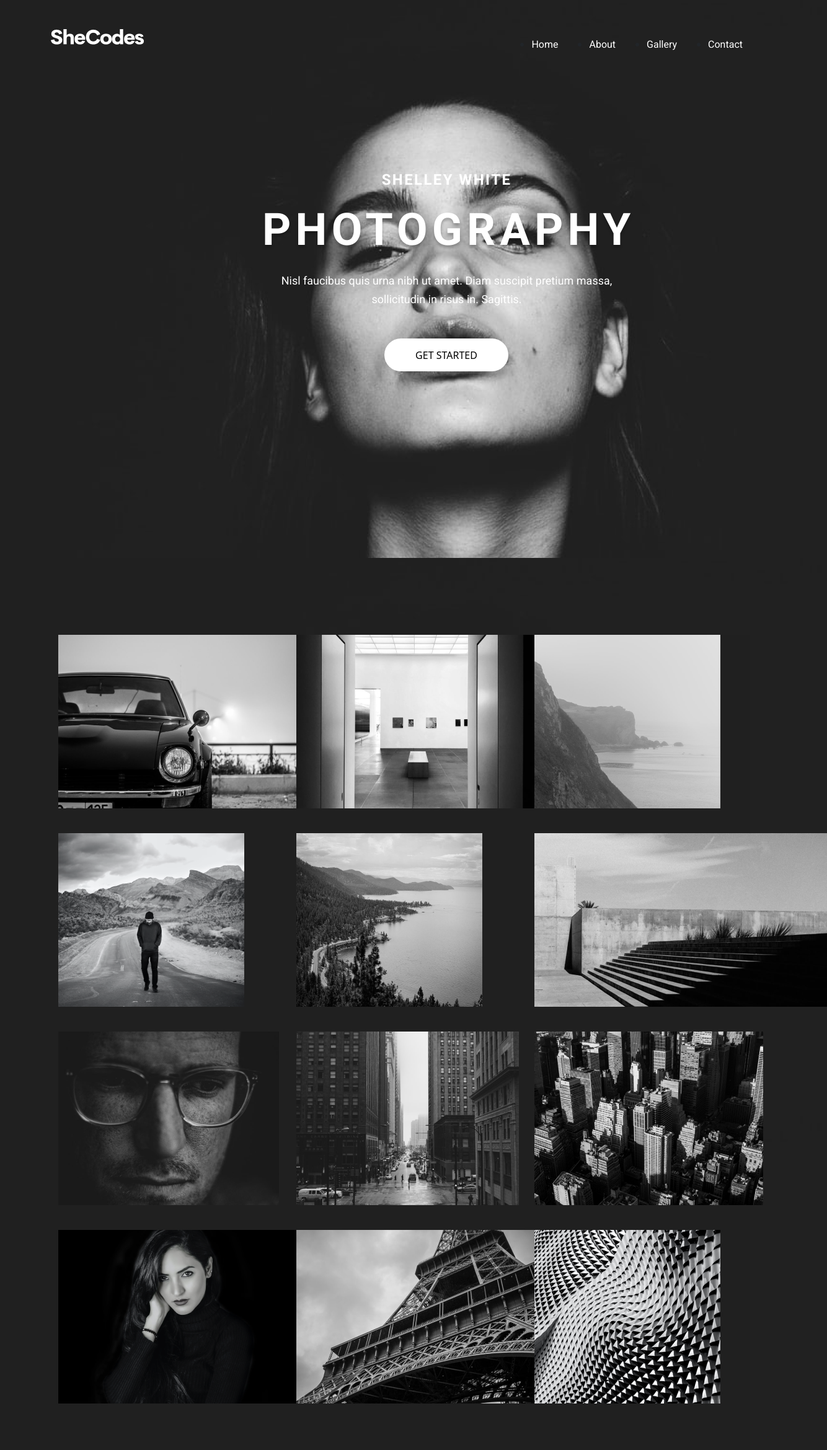
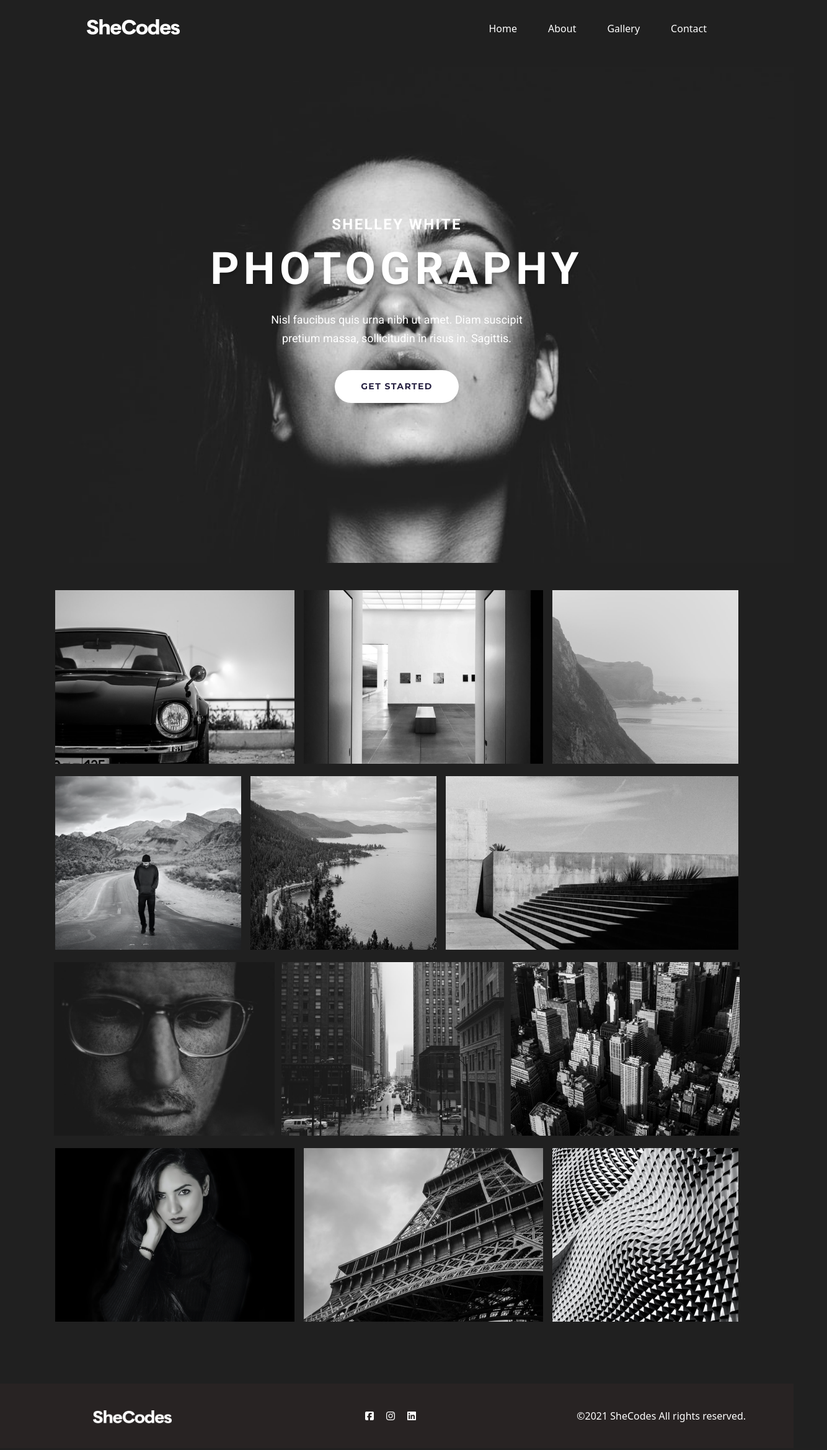
Before and after one commit to Julia-swift/portfolio, a plain HTML site: page index.html in a window 1280 px wide. Shown: the whole page at 62% size, 1334 px wide, since content can reach past the window. Drawn offline with nearby package versions, Linux system fonts and the light colour scheme.

Commit message:
Add files via upload

```diff
--- a/index.html
+++ b/index.html
@@ -20,89 +20,146 @@
       href="https://fonts.googleapis.com/css2?family=Montserrat:wght@700&family=Roboto:wght@400;700&display=swap"
       rel="stylesheet"
     />
+    <script
+      src="https://kit.fontawesome.com/9d2f843523.js"
+      crossorigin="anonymous"
+    ></script>
     <link rel="stylesheet" href="/styles/portfolio.css" />
     <meta name="viewport" content="width=device-width, initial-scale=1.0" />
     <title>Portfolio Homepage</title>
   </head>
   <body>
-    <header class="container header flex">
-      <div><img src="./img/SheCodes.png" alt="logo" /></div>
-      <nav class="header_nav">
-        <ul class="header_ul">
-          <li class="header_li">
-            <a class="header_link" href="#">Home</a>
-          </li>
-          <li class="header_li">
-            <a class="header_link" href="#">About</a>
-          </li>
-          <li class="header_li">
-            <a class="header_link" href="#">Gallery</a>
-          </li>
-          <li class="header_li">
-            <a class="header_link" href="#">Contact</a>
-          </li>
+    <header>
+      <nav class="d-flex justify-content-between">
+        <a href="/index.html">
+          <img src="/img/SheCodes.png" class="logo" alt="" />
+        </a>
+        <ul class="d-flex">
+          <a href="/index.html" title="Home" class="active"><li>Home</li></a>
+          <a href="/about.html" title="About"><li>About</li></a>
+          <a href="/gallery.html" title="Gallery"><li>Gallery</li></a>
+          <a href="/contact.html" title="Contact"><li>Contact</li></a>
         </ul>
       </nav>
     </header>
-    <div class="caption">
+
+    <div class="container-fluid caption">
       <h3>SHELLEY WHITE</h3>
-      <h1>PHOTOGRAPHY</h1>
-      <p>
+      <h1 class="mt-3">PHOTOGRAPHY</h1>
+      <p class="mt-3 mx-auto">
         Nisl faucibus quis urna nibh ut amet. Diam suscipit pretium massa,
         sollicitudin in risus in. Sagittis.
       </p>
       <div><button class="button">GET STARTED</button></div>
     </div>
-     <br>
-    <div class="container gallery">
-      <div class="row one">
-        <div class="col-sm-4">
-          <img src="/img/row_1/Rectangle 107.png" alt="car" />
+    <br />
+    <div class="container gal">
+      <div class="photos">
+        <div class="row g-0">
+          <div class="col-sm-6 col-md-auto mx-auto">
+            <img class="img-fluid" src="/img/row_1/car.png" alt="car" />
           </div>
-        <div class="col-sm-4">
-          <img src="/img/row_1/Rectangle 108.png" alt="hall" />
+          <div class="col-sm-6 col-md-auto mx-auto">
+            <img class="img-fluid" src="/img/row_1/hall.png" alt="hall" />
           </div>
-        <div class="col-sm-4">
-          <img src="/img/row_1/Rectangle 109.png" alt="mountains" />
+          <div class="col-md-auto mx-auto">
+            <img
+              src="/img/row_1/mountains.png"
+              alt="mountains"
+              class="d-none d-md-block"
+            />
           </div>
         </div>
-      <div class="row">
-        <div class="col-sm-4">
-          <img src="/img/row_2/Rectangle 107.png" alt="man" />
+        <div class="row g-0">
+          <div class="col-md-auto mx-auto">
+            <img
+              src="/img/row_2/1_man.png"
+              alt="man"
+              class="d-none d-md-block"
+            />
           </div>
-        <div class="col-sm-4">
-          <img src="/img/row_2/Rectangle 108.png" alt="lake" />
+          <div class="col-sm-6 col-md-auto mx-auto">
+            <img src="/img/row_2/lake.png" alt="Gallery Photo" class="" />
           </div>
-        <div class="col-sm-4">
-          <img src="/img/row_2/Rectangle 109.png" alt="stairs" />
+          <div class="col-sm-6 col-md-auto mx-auto">
+            <img
+              src="/img/row_2/stairs.png"
+              alt="Gallery Photo"
+              class="xl-photo"
+            />
           </div>
         </div>
-      <div class="row">
-        <div class="col-sm-4">
-          <img src="/img/row_3/Rectangle 107.png" alt="glasses" />
+        <div class="row g-0">
+          <div class="col-sm-6 col-md-auto mx-auto">
+            <img
+              src="/img/row_3/1_glasses.png"
+              alt="Gallery Photo"
+              class="img-fluid"
+            />
           </div>
-        <div class="col-sm-4">
-          <img src="/img/row_3/Rectangle 108.png" alt="street" />
+          <div class="col-sm-6 col-md-auto mx-auto">
+            <img
+              src="/img/row_3/2_street.png"
+              alt="Gallery Photo"
+              class="img-fluid"
+            />
           </div>
-        <div class="col-sm-4">
-          <img src="/img/row_3/Rectangle 109.png" alt="buildings" />
+          <div class="col-md-auto mx-auto">
+            <img
+              src="/img/row_3/3_buildings.png"
+              alt="Gallery Photo"
+              class="d-none d-md-block"
+            />
           </div>
         </div>
-      <div class="row four">
-        <div class="col-sm-4">
-          <img src="/img/row_4/Rectangle 107.png" alt="woman" />
+
+        <div class="row four g-0">
+          <div class="col-md-auto mx-auto">
+            <img
+              src="/img/row_4/1_lady.png"
+              alt="Gallery Photo"
+              class="d-none d-md-block"
+            />
           </div>
-        <div class="col-sm-4">
-          <img src="/img/row_4/Rectangle 108.png" alt="eiffel" />
+          <div class="col-md-auto mx-auto">
+            <img
+              src="/img/row_4/2_eiffel.png"
+              alt="Gallery Photo"
+              class="d-none d-md-block"
+            />
           </div>
-        <div class="col-sm-4">
-          <img src="/img/row_4/Rectangle 109.png" alt="lines" />
+          <div class="col-md-auto mx-auto">
+            <img
+              src="/img/row_4/3_strips.png"
+              alt="Gallery Photo"
+              class="d-none d-md-block"
+            />
           </div>
         </div>
-      <br>
       </div>
-    <footer>
-
-    </footer>
+    </div>
+    <!-- start Footer -->
+    <div class="container-fluid">
+      <div class="row footer">
+        <div class="col-lg-12 col-xl-4 footer-image d-none d-xl-block">
+          <img class="img-fluid" src="/img/SheCodes.png" alt="SheCodes-Logo" />
+        </div>
+        <div class="col-lg-12 col-xl-4 footer-social-icon">
+          <a href="www.facebook.com/SHELLEY-WHITE" target="_blank"
+            ><i class="fa-brands fa-square-facebook"></i
+          ></a>
+          <a href="www.instagram.com/SHELLEY-WHITE" target="_blank"
+            ><i class="fa-brands fa-instagram"></i
+          ></a>
+          <a href="www.linkedin.com/SHELLEY-WHITE" target="_blank"
+            ><i class="fa-brands fa-linkedin"></i
+          ></a>
+        </div>
+        <div class="col-lg-12 col-xl-4 footer-right">
+          <span>©2021 SheCodes All rights reserved.</span>
+        </div>
+      </div>
+    </div>
+    <!-- end Footer -->
   </body>
 </html>
--- a/styles/portfolio.css
+++ b/styles/portfolio.css
@@ -1,85 +1,117 @@
+* {
+  margin: 0;
+  padding: 0;
+  box-sizing: border-box;
+}
+:root {
+  --primary-font-family: "Roboto", sans-serif;
+  --secondary-font-family: "Montserrat", sans-serif;
+  --menu-margin: 40px 140px;
+  --primary-bg-color: #202020;
+  --primary-color: #ffffff;
+}
+
 body {
-  background-image: url(/img/bg.png);
+  background: var(--primary-bg-color);
 }
+
+a {
+  text-decoration: none;
+  color: var(--primary-color);
+}
+
+nav {
+  padding: 30px 140px;
+  background: var(--primary-background);
+}
+nav li {
+  display: inline;
+  list-style: none;
+  padding-left: 50px;
+  line-height: 2;
+}
+nav ul {
+  padding: 0;
+}
+
+.gallery-section h1 {
+  font-family: var(--primary-font-family);
+  font-weight: 700;
+  font-size: 64px;
+  line-height: 75px;
+  letter-spacing: 0.1em;
+  color: white;
+  margin-bottom: 30px;
+}
+
+h1,
+h3 {
+  font-family: var(--primary-font-family);
+  font-weight: 700;
+  text-align: center;
+  letter-spacing: 0.1em;
+  color: var(--primary-color);
+}
+
 h1 {
-
-  font-family: "Roboto", sans-serif;
-  font-weight: 700;
   font-size: 72px;
   line-height: 84px;
-  text-align: center;
-  letter-spacing: 0.1em;
-  color: #ffffff;
   text-shadow: 0px 4px 4px rgba(0, 0, 0, 0.25);
   margin-top: 25px;
   margin-bottom: 25px;
 }
 h3 {
-  font-family: "Roboto";
-  font-weight: 700;
   font-size: 24px;
   line-height: 28px;
-  text-align: center;
-  letter-spacing: 0.1em;
-  color: #ffffff;
-  margin-top: 158px;
 }
 
 p {
   text-align: center;
-  font-family: "Roboto";
+  font-family: var(--primary-font-family);
   font-size: 18px;
   line-height: 30px;
   text-align: center;
   color: #ffffff;
+  width: 460px;
 }
-.container{
- width: 1440px;
- left: 144px;
- right: 144px;
- }
-.container.gallery{
+
+.container.gal {
   background: #202020;
 }
 
-.image-gallery li {
-  height: 300px;
-  cursor: pointer;
- ...
- }
- .row.one{
+.row.one {
   margin-top: 100px;
 }
-.row.four{
+
+.four {
   margin-bottom: 100px;
 }
 
 .caption {
-  width: 595px;
-  height: 323px;
-  margin-left: 423px;
-  margin-bottom: 301px;
+  text-align: center;
+  background-image: url("/img/bg.png");
+  background-color: var(--primary-background);
+  height: 800px;
+  background-size: cover;
+  background-position: center;
+  overflow: hidden;
+  background-repeat: no-repeat;
+  padding-top: 240px;
 }
-.logo{
+.logo {
   width: 150px 0;
-
 }
 
-.header{
+.header {
   height: 118px;
   width: 1440px;
+}
 
-}
-.flex {
-  display: flex;
-  justify-content: space-between;
-  align-items: center;
-}
 .header_link {
   font-size: 16px;
   line-height: 19px;
-  color: #FFFFFF;
-  font-family: "Roboto";
+  color: #ffffff;
+  font-family: var(--primary-font-family);
   text-decoration: none;
 }
 
@@ -87,39 +119,140 @@ width: 1440px;
   display: flex;
   gap: 50px;
   margin-top: 40px;
+}
+.button {
+  width: 200px;
+  height: 53px;
+  border-radius: 50px;
+  color: #272142;
+  background: #fff;
+  padding: 18px 30px;
+  font-size: 14px;
+  letter-spacing: 5px;
+  font-family: var(--secondary-font-family);
+  text-align: center;
+  line-height: 17px;
+  letter-spacing: 0.1em;
+  border: none;
+  margin-top: 20px;
+}
 
+.photos {
+  max-width: 1152px;
+  margin: 0 auto;
 }
-.button{
+.photos img {
+  height: 280px;
+  margin-top: 20px;
+  gap: 40px;
+}
+
+@media (max-width: 1200px) {
+  .image-section div {
+    margin-bottom: 20px;
+  }
+  .photos img {
     display: flex;
-flex-direction: row;
+  }
+  .gallery {
+    margin-top: 0;
+  }
+}
+@media (max-width: 412px) {
+  .photos img {
+    display: flex;
+  }
+  .gallery h1 {
+    font-size: 32px;
+    margin: 0;
+  }
+}
+
+.footer {
+  min-height: 100px;
+  background-color: #282323;
+  margin-top: 100px;
+}
+
+.footer-image {
+  display: block;
+  padding: 40px 150px;
+}
+
+.footer-social-icon {
+  display: flex;
   justify-content: center;
   align-items: center;
-padding: 18px 30px;
-gap: 10px;
-position: absolute;
-width: 200px;
-height: 53px;
-left: 620px;
-top: 546px;
-background: #FFFFFF;
-border-radius: 50px;
-border: none;
+  margin: 0;
+  padding: 0;
+}
+.footer-social-icon i {
+  background-color: var(--primary-bg-color);
+  color: white;
+  font-weight: 400;
+  font-size: 16px;
+  line-height: 18px;
+  background-color: #282323;
+  margin-right: 20px;
 }
 
-.row{
-width: 1152px;
-height: 280px;
+.footer-right {
   display: flex;
-flex-direction: row;
-align-items: flex-start;
-padding: 0px;
-margin-left: 0;
-margin-top: 40px;
-
+  justify-content: center;
+  align-items: center;
+  margin: 0;
+  padding: 0;
+  color: white;
 }
 
+@media (max-width: 767px) {
+  h1 {
+    font-size: 32px;
+  }
+  h3 {
+    font-size: 20px;
+  }
+  nav {
+    padding: 10px 20px;
+  }
+  nav li {
+    padding-left: 18px;
+    line-height: 1;
+    font-size: 12px;
+  }
+  .branding {
+    padding: 8px 12px;
+    font-size: 10px;
+  }
 
+  .logo {
+    max-height: 12px;
+  }
+  footer {
+    padding: 20px;
+  }
+  footer p {
+    text-align: center;
+    font-size: 12px;
+    line-height: 1;
+  }
 
+  .caption {
+    width: 400px;
+    height: auto;
+    padding-top: 150px;
+    padding-bottom: 100px;
+    background-position: bottom center;
+  }
+  .caption p {
+    display: none;
+  }
 
-
-/*font-family: "Montserrat", sans-serif;
+  .photos {
+    padding: 40px;
+  }
+  .photos img {
+    height: auto !important;
+    max-width: 100% !important;
+  }
+}
```
Also changed, not shown: gallery.html (added, +172 -0 lines), img/row_1/car.png (added), img/row_1/hall.png (added), img/row_1/mountains.png (added), img/row_2/1_man.png (added), img/row_2/lake.png (added), img/row_2/stairs.png (added), img/row_3/1_glasses.png (added), img/row_3/2_street.png (added), img/row_3/3_buildings.png (added), img/row_4/1_lady.png (added), img/row_4/2_eiffel.png (added), img/row_4/3_strips.png (added). Lines whose indentation alone changed are shown as unchanged.
